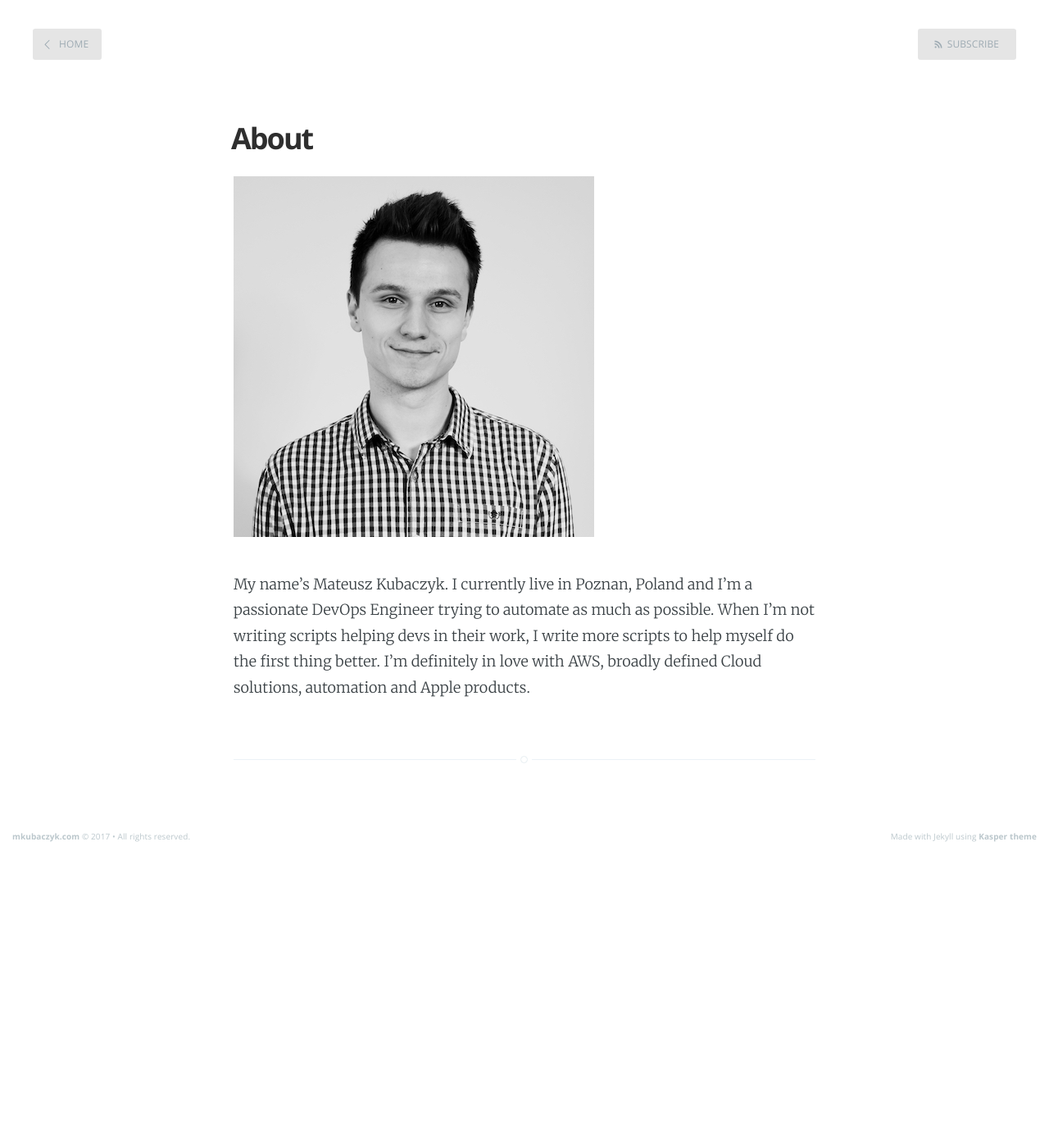
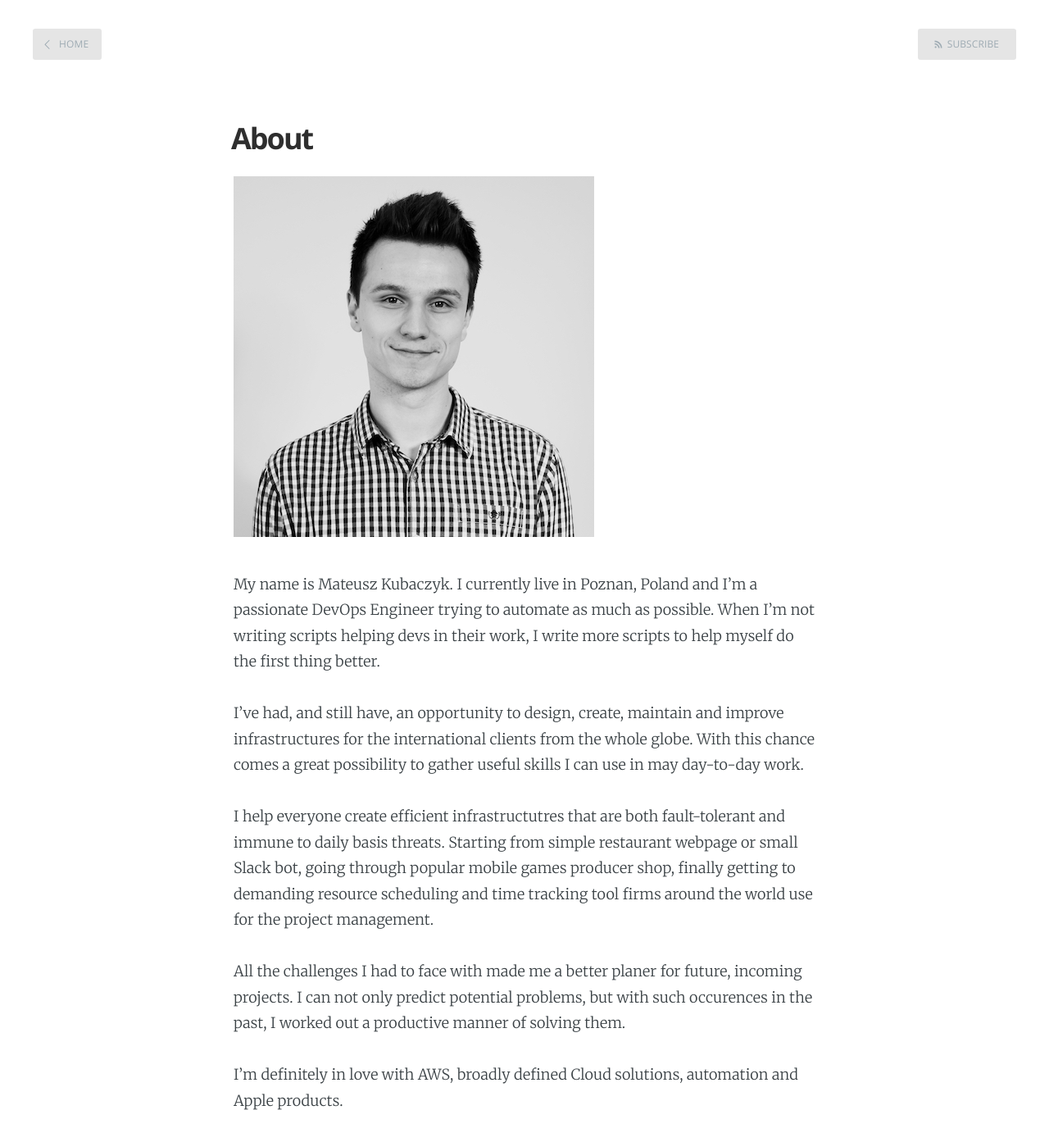
Before and after one commit to mkubaczyk/mkubaczyk.github.io, a Jekyll site: the page built from about.md, in a window 1280 px wide and 1400 px high. Shown: the top 1393 px of the window at 82% size. Built offline with Jekyll 4.4.1, drawn with Linux system fonts in a browser that asks for light colours.

Commit message:
Update about me

```diff
--- a/about.md
+++ b/about.md
@@ -7,4 +7,12 @@ tags: mateusz kubaczyk devops engineer about poznan developer
 
 ![mateusz kubaczyk]({{ site.baseurl }}assets/images/profile.png)
 
-My name's Mateusz Kubaczyk. I currently live in Poznan, Poland and I'm a passionate DevOps Engineer trying to automate as much as possible. When I'm not writing scripts helping devs in their work, I write more scripts to help myself do the first thing better. I'm definitely in love with AWS, broadly defined Cloud solutions, automation and Apple products.
+My name is Mateusz Kubaczyk. I currently live in Poznan, Poland and I'm a passionate DevOps Engineer trying to automate as much as possible. When I'm not writing scripts helping devs in their work, I write more scripts to help myself do the first thing better.
+
+I've had, and still have, an opportunity to design, create, maintain and improve infrastructures for the international clients from the whole globe. With this chance comes a great possibility to gather useful skills I can use in may day-to-day work.
+
+I help everyone create efficient infrastructutres that are both fault-tolerant and immune to daily basis threats. Starting from simple restaurant webpage or small Slack bot, going through popular mobile games producer shop, finally getting to demanding resource scheduling and time tracking tool firms around the world use for the project management.
+
+All the challenges I had to face with made me a better planer for future, incoming projects. I can not only predict potential problems, but with such occurences in the past, I worked out a productive manner of solving them.
+
+I'm definitely in love with AWS, broadly defined Cloud solutions, automation and Apple products.
```
